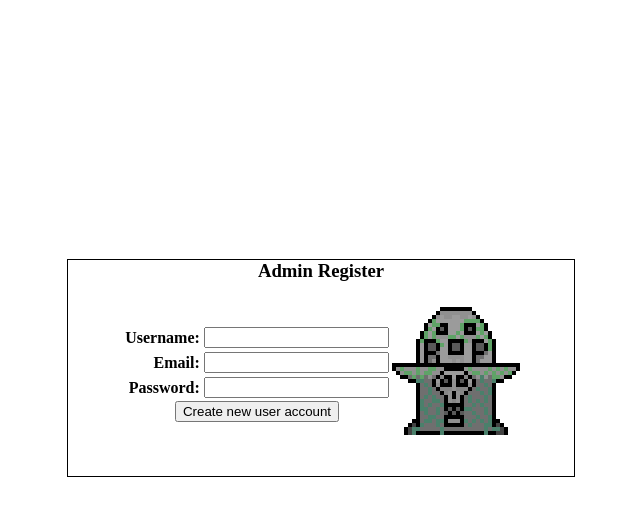
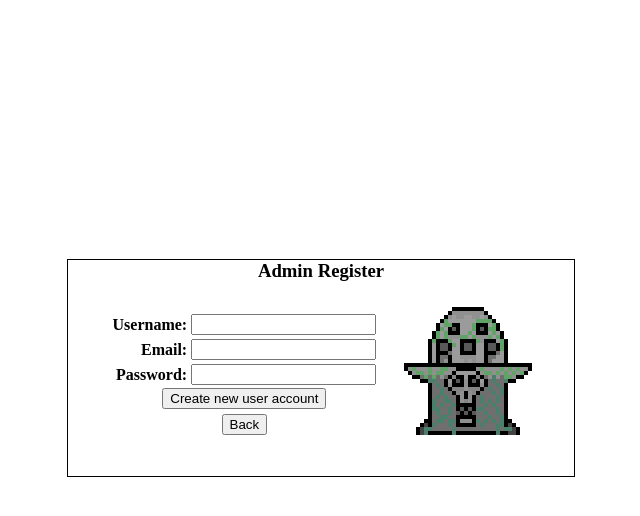
Before and after one commit to aFku/Django-Gallery, a Django app: page /register/ in a window 1280 px wide. Shown: the top 516 px of the page, without its empty margins (319-959 px from the left). Run offline with Django 3.2, Linux system fonts and the light colour scheme; lists and menus that the app fills with data are empty.

Commit message:
Added 'Back' buttons | fixed other pictures in preview  | fixed group name displayed in index.html

```diff
--- a/Gallery/home_site/static/css/registry.css
+++ b/Gallery/home_site/static/css/registry.css
@@ -29,6 +29,7 @@ div.table{
 }
 div.logo{
 	display: inline-block;
+	margin-left: 5%;
 }
 
 div.utils{
@@ -62,3 +63,7 @@ textarea{
 	height: 1%;
 	resize: none;
 }
+
+#back {
+    margin-top: 5px;
+}
--- a/Gallery/home_site/templates/home_site/add.html
+++ b/Gallery/home_site/templates/home_site/add.html
@@ -38,6 +38,9 @@
 			    	<div class="button">
 			    		<input type="submit" value="Add" />
 			    	</div>
+					<div class="button" id="back">
+						<button onclick="location.href='/menu/'" type="button">Back</button>
+					</div>
 					</form>
 					</table>
 				</div>
--- a/Gallery/home_site/templates/home_site/addgroup.html
+++ b/Gallery/home_site/templates/home_site/addgroup.html
@@ -38,6 +38,9 @@
 			    	<div class="button">
 			    		<input type="submit" value="Add" />
 			    	</div>
+					<div class="button" id="back">
+						<button onclick="location.href='/menu/'" type="button">Back</button>
+					</div>
 					</form>
 					</table>
 				</div>
--- a/Gallery/home_site/templates/home_site/changepassword.html
+++ b/Gallery/home_site/templates/home_site/changepassword.html
@@ -38,6 +38,9 @@
 			    	<div class="button">
 			    		<input type="submit" value="Change" />
 			    	</div>
+					<div class="button" id="back">
+						<button onclick="location.href='/menu/'" type="button">Back</button>
+					</div>
 					</form>
 					</table>
 				</div>
--- a/Gallery/home_site/templates/home_site/groupedit_choice.html
+++ b/Gallery/home_site/templates/home_site/groupedit_choice.html
@@ -38,6 +38,9 @@
 			    	<div class="button">
 			    		<input type="submit" value="Next" />
 			    	</div>
+					<div class="button" id="back">
+						<button onclick="location.href='/menu/'" type="button">Back</button>
+					</div>
 					</form>
 					</table>
 				</div>
--- a/Gallery/home_site/templates/home_site/groupedit_data.html
+++ b/Gallery/home_site/templates/home_site/groupedit_data.html
@@ -35,9 +35,13 @@
 				    </tr>
 			    	{% endfor %}
 			    	</table>
+
 			    	<div class="button">
 			    		<input type="submit" value="Submit" />
 			    	</div>
+					<div class="button" id="back">
+						<button onclick="location.href='/menu/editgroup/choice'" type="button">Back</button>
+					</div>
 					</form>
 					</table>
 				</div>
--- a/Gallery/home_site/templates/home_site/imageedit.html
+++ b/Gallery/home_site/templates/home_site/imageedit.html
@@ -38,6 +38,9 @@
 			    	<div class="button">
 			    		<input type="submit" value="Submit" />
 			    	</div>
+					<div class="button" id="back">
+						<button onclick="location.href='../'" type="button">Back</button>
+					</div>
 					</form>
 					</table>
 				</div>
--- a/Gallery/home_site/templates/home_site/index.html
+++ b/Gallery/home_site/templates/home_site/index.html
@@ -24,7 +24,7 @@
 					<p class="image-title"><strong>Title: </strong>{{ image.title }}</p>
 					<p class="image-description"><strong>Description: </strong>{{ image.description }}</p>
 					<p class="image-date"><strong>Date: </strong>{{ image.date }}</p>
-					<p class="image-group"><strong>Group: </strong>{{ image.group }}</p>
+					<p class="image-group"><strong>Group: </strong>{{ image.group.name }}</p>
 				</div>
 			</div>
 			<div class="small-hr">
@@ -67,7 +67,7 @@
 					<li><strong>Title: </strong>{{ random_image.title }}</li>
 					<li><strong>Description: </strong>{{ random_image.description }}</li>
 					<li><strong>Date: </strong>{{ random_image.date}}</li>
-					<li><strong>Group: </strong>{{ random_image.group }}</li>
+					<li><strong>Group: </strong>{{ random_image.group.name }}</li>
 				</ul>
 			</div>
 		</section>
--- a/Gallery/home_site/templates/home_site/login.html
+++ b/Gallery/home_site/templates/home_site/login.html
@@ -38,6 +38,9 @@
 			    	<div class="button">
 			    		<input type="submit" value="Login" />
 			    	</div>
+					<div class="button" id="back">
+						<button onclick="location.href='/'" type="button">Back</button>
+					</div>
 					</form>
 					</table>
 				</div>
--- a/Gallery/home_site/templates/home_site/preview.html
+++ b/Gallery/home_site/templates/home_site/preview.html
@@ -42,7 +42,7 @@
 	<ul>
 		{% for other in other_images %}
 		<li>
-			<a href="/preview/{{ other.0.get_name }}"><img src="{{ other.0.image_path.url }}"></a>
+			<a href="/preview/{{ other.get_name }}"><img src="{{ other.image_path.url }}"></a>
 		</li>
 		{% endfor %}
 	</ul>
--- a/Gallery/home_site/templates/home_site/registry.html
+++ b/Gallery/home_site/templates/home_site/registry.html
@@ -35,6 +35,9 @@
 			    	<div class="button">
 			    		<input type="submit" value="Create new user account" />
 			    	</div>
+					<div class="button" id="back">
+						<button onclick="location.href='/'" type="button">Back</button>
+					</div>
 					</form>
 					</table>
 				</div>
--- a/Gallery/home_site/views.py
+++ b/Gallery/home_site/views.py
@@ -36,10 +36,11 @@ def preview_view(request, filename):
 	reg = '%{}.%'.format(filename)
 	image = Image.objects.extra(where=['image_path LIKE %s'], params=[reg])[0]
 	images_count = Image.objects.count()
+	print(type(Image.objects.all()))
 	if images_count < 4:
-		other_images = [Image.objects.filter(pk=index) for index in sample(range(Image.objects.count()), images_count)]
+		other_images = Image.objects.order_by('?')[:images_count]
 	else:
-		other_images = [Image.objects.filter(pk=index) for index in sample(range(Image.objects.count()), 4)]
+		other_images = Image.objects.order_by('?')[:4]
 	if image:
 		return render(request, 'home_site/preview.html', {'image': image, 'other_images': other_images})
 	else:
```
Also changed, not shown: 1 other file.
